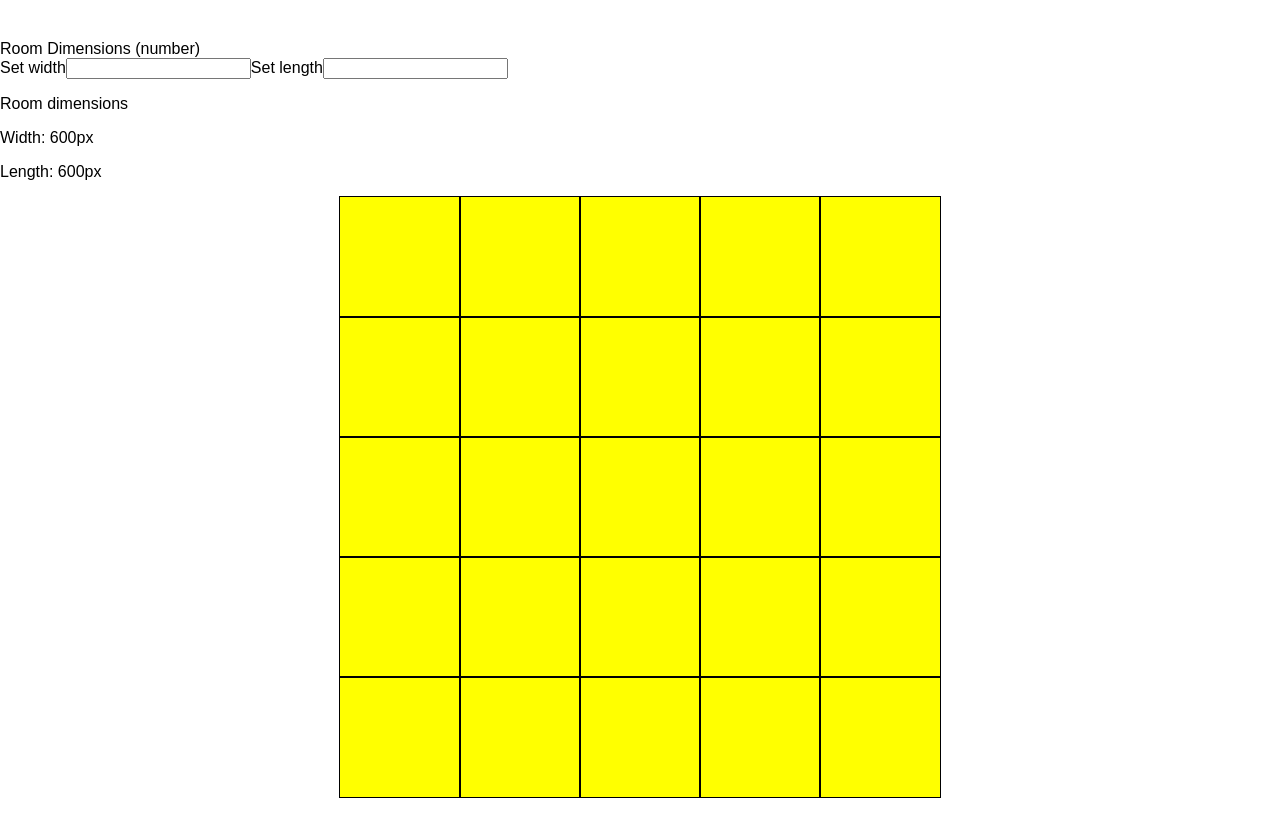
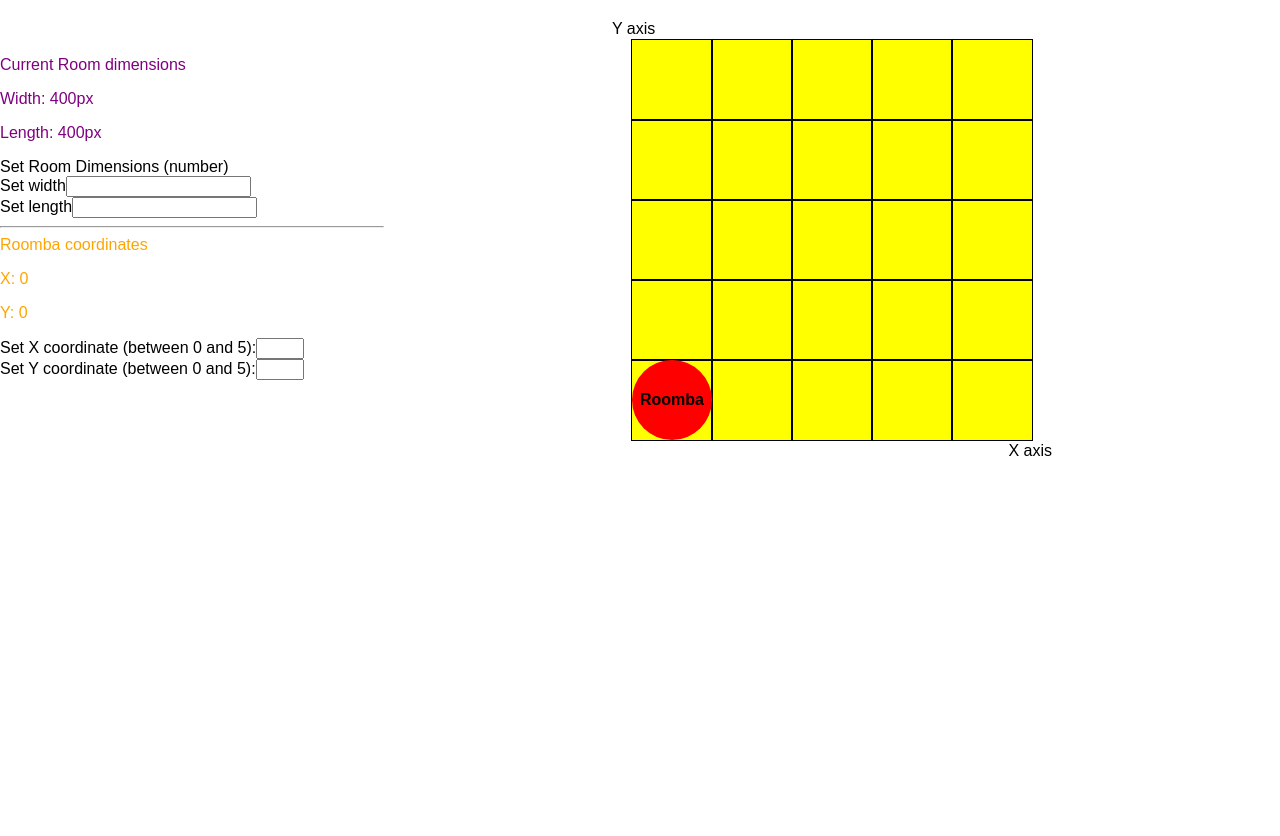
Before and after one commit to petia182/roomba-hoover, a React app: page / in a window 1280 px wide. After the commit the page ends 800 px from the top, so only its background shows below. Built offline with nearby package versions, Linux system fonts and the light colour scheme.

Commit message:
adding initial robot coordinates; adding input for setting initial robot X and Y coordinates

```diff
--- a/src/App.js
+++ b/src/App.js
@@ -5,16 +5,16 @@
 class App extends Component {
 	state = {
 		roomDimensions: {
-			width: 600,
-			height: 600
+			width: 400,
+			height: 400
 		},
 		robotCoordinates: {
 			x: 0,
 			y: 0
 		},
 		dirtCoordinates: {
-			x: 0,
-			y: 0
+			x: 1,
+			y: 1
 		}
 	};
 
@@ -32,6 +32,24 @@
 			roomDimensions: {
 				height: e.target.value,
 				width: this.state.roomDimensions.width
+			}
+		});
+	};
+
+	setRobotXCoordinates = e => {
+		this.setState({
+			robotCoordinates: {
+				x: (e.target.value - 1) * this.state.roomDimensions.width / 5,
+				y: this.state.robotCoordinates.y
+			}
+		});
+	};
+
+	setRobotYCoordinates = e => {
+		this.setState({
+			robotCoordinates: {
+				y: (e.target.value - 1) * this.state.roomDimensions.width / 5,
+				x: this.state.robotCoordinates.x
 			}
 		});
 	};
@@ -56,26 +74,56 @@
 	render() {
 		return (
 			<div className="container">
+				<div className="settings">
+					<div className="room-coordinates">
+						<p>Current Room dimensions</p>
+						<p>Width: {this.state.roomDimensions.width}px</p>
+						<p>Length: {this.state.roomDimensions.height}px</p>
+					</div>
+					Set Room Dimensions (number)
+					<br />
 					<form action="">
-					Room Dimensions (number)
-					<br />
+						<div className="form-group">
 							<label htmlFor="room-width-dimensions">Set width</label>
 							<input
 								onChange={this.setRoomWidthDimensions}
 								id="room-width-dimensions"
 								type="number"
 							/>
+						</div>
+						<div className="form-group">
 							<label htmlFor="room-height-dimensions">Set length</label>
 							<input
 								onChange={this.setRoomHeightDimensions}
 								id="room-height-dimensions"
 								type="number"
 							/>
+						</div>
+						<hr />
+						<div className="roomba-coordinates">
+							Roomba coordinates
+							<p>X: {this.state.robotCoordinates.x}</p>
+							<p>Y: {this.state.robotCoordinates.y}</p>
+						</div>
+						<div className="form-group">
+							<label htmlFor="">Set X coordinate (between 0 and 5):</label>
+							<input
+								onChange={this.setRobotXCoordinates}
+								type="number"
+								min="0"
+								max="5"
+							/>
+						</div>
+						<div className="form-group">
+							<label htmlFor="">Set Y coordinate (between 0 and 5):</label>
+							<input
+								onChange={this.setRobotYCoordinates}
+								type="number"
+								min="0"
+								max="5"
+							/>
+						</div>
 					</form>
-				<div>
-					<p>Room dimensions</p>
-					<p>Width: {this.state.roomDimensions.width}px</p>
-					<p>Length: {this.state.roomDimensions.height}px</p>
 				</div>
 				<div
 					style={{
@@ -85,6 +133,19 @@
 					className="coordinate-system"
 				>
 					{this.renderBlock()}
+					<div
+						style={{
+							width: this.state.roomDimensions.width / 5,
+							height: this.state.roomDimensions.height / 5,
+							bottom: this.state.robotCoordinates.y,
+							left: this.state.robotCoordinates.x
+						}}
+						className="roomba"
+					>
+						Roomba
+					</div>
+					<p className="x-axis">X axis</p>
+					<p className="y-axis">Y axis</p>
 				</div>
 			</div>
 		);
--- a/src/App.scss
+++ b/src/App.scss
@@ -5,6 +5,12 @@
   height: 100%;
   margin: 40px auto;
   max-width: 1300px;
+  display: flex;
+  justify-content: space-between;
+}
+
+.settings {
+  flex-basis: 30%;
 }
 
 .coordinate-system {
@@ -12,23 +18,42 @@
   flex-wrap: wrap;
   margin: 0 auto;
   background-color: yellow;
+  position: relative;
   // max-width: calc(#{$square-width + 2} * 5);
 }
 
 .blocks {
   outline: 1px solid black;
 }
-/**
-.square {
-  height: $square-height;
-  width: $square-width;
-  border: 1px solid grey
-  &:nth-child(odd) {
-    background-color: hotpink;
-  }
 
-  &:nth-child(even) {
-    background-color: orange;
-  }
+.roomba {
+  position: absolute;
+  background-color: red;
+  border-radius: 50%;
+  display: flex;
+  align-items: center;
+  justify-content: center;
+  font-weight: bold;
 }
-  */
+
+.roomba-coordinates {
+  color: orange;
+}
+
+.room-coordinates {
+  color: purple;
+}
+
+.y-axis {
+  position: absolute;
+  margin: 0;
+  top: -20px;
+  left: -20px;
+}
+
+.x-axis {
+  position: absolute;
+  margin: 0;
+  bottom: -20px;
+  right: -20px;
+}
```
Lines whose indentation alone changed are shown as unchanged.
